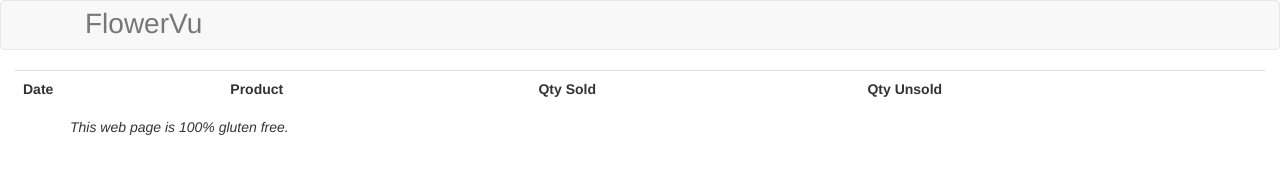
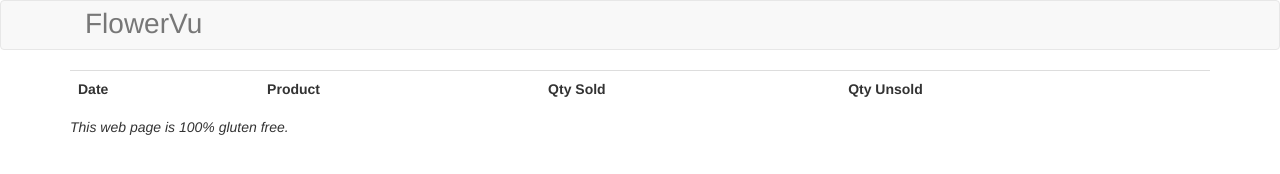
Before and after one commit to itsmichaelwang/FlowerVu, a website: page public/views/index.html in a window 1280 px wide. Drawn offline with nearby package versions, Linux system fonts and the light colour scheme; files that its build step writes are made by us from their sources; files whose address does not match are found by name.

Commit message:
Simple cosmetic changes in index.html

```diff
--- a/public/views/index.html
+++ b/public/views/index.html
@@ -39,8 +39,8 @@
         </div>
 
         <!-- Flower Panels -->
-        <div class="container-fluid">
-            <table class="table">
+        <div class="container">
+            <table class="table table-hover">
                 <tr class="table-heading">
                     <td>Date</td>
                     <td>Product</td>
```
